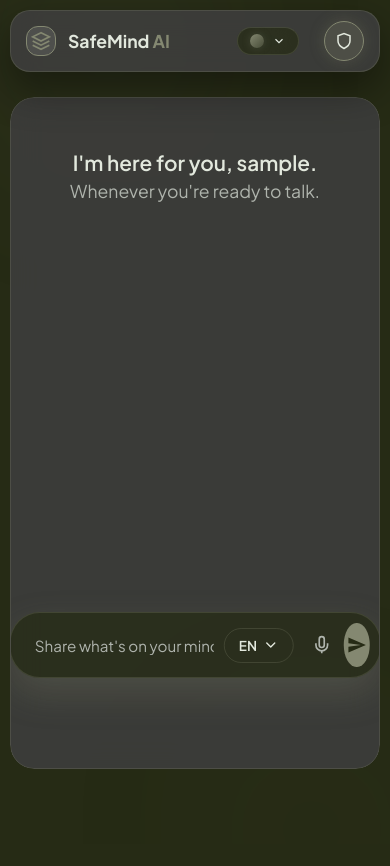
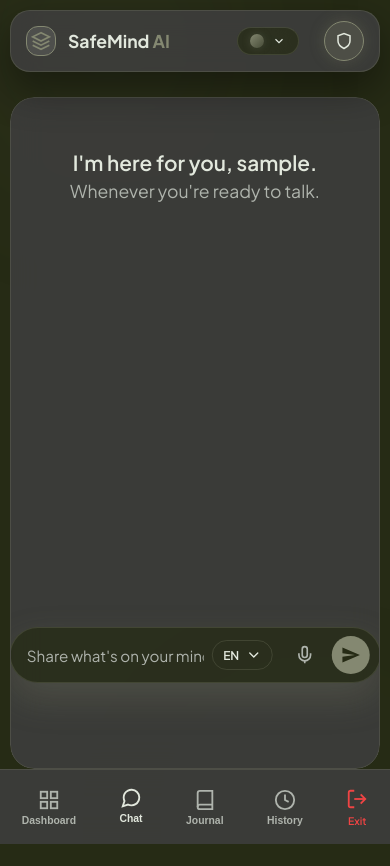
Before and after one commit to shahulhameed-csecore/SafeMind-AI, a Flask app: page /app in a window 390 px wide. Run offline with Flask 3, Linux system fonts and the light colour scheme; the visitor is signed in with stand-in values (Sample User, id 1); data that the repository does not hold is empty; some libraries are stand-ins or nearby versions.

Commit message:
mobile ui

```diff
--- a/static/css/style.css
+++ b/static/css/style.css
@@ -201,6 +201,9 @@ input::placeholder { color: var(--text-muted); }
 /* =========================================
    📱 MODERN MOBILE UI OVERRIDES
 ========================================= */
+/* Hide the mobile nav on desktop */
+.mobile-bottom-nav { display: none; }
+
 @media (max-width: 768px) {
     .right-col, .side-nav-icons, .desktop-avatar, .header-nav, .breathe-sos-btn span { display: none !important; }
     .app-layout { padding: 10px; padding-bottom: 75px; }
@@ -210,13 +213,27 @@ input::placeholder { color: var(--text-muted); }
     .logo-icon { width: 30px; height: 30px; }
     .breathe-sos-btn { padding: 10px; border-radius: 50%; }
     .breathe-sos-btn svg { margin: 0; width: 18px; height: 18px; }
+
     .lungs-container { position: absolute; top: 15%; left: 0; width: 100%; height: auto; z-index: 0; }
     .lungs-title { font-size: 1.3rem; padding: 0 15px; margin-top: 0;}
+
     .side-panel { width: 100vw; left: 0; top: 65px; height: calc(100vh - 140px); border-radius: var(--border-radius-ui); padding: 20px; z-index: 500; }
+
+    /* 🚨 FIXED: Dashboard and Journal Padding so they don't hide under the nav bar */
+    #view-dashboard, #view-journal { padding: 15px; padding-bottom: 110px; }
+    .dash-card, .metric-card { padding: 15px; }
+
     .chat-box { flex-grow: 1; padding: 15px; z-index: 1; margin: 0; overflow-y: auto; padding-bottom: 90px; }
     .msg { max-width: 90%; border-radius: 20px; font-size: 0.9rem; }
-    .input-area { position: fixed; bottom: 90px; left: 50%; transform: translateX(-50%); width: 95vw; background: transparent; padding: 0; z-index: 9999; }
-    .input-wrapper { width: 100%; border-radius: 30px; }
+
+    /* 🚨 FIXED: Input Area and Send Button Cramping */
+    .input-area { position: fixed; bottom: 85px; left: 50%; transform: translateX(-50%); width: 95vw; background: transparent; padding: 0; z-index: 9999; }
+    .input-wrapper { width: 100%; border-radius: 30px; padding: 8px 10px 8px 16px; gap: 8px; align-items: center; }
+    .input-wrapper input { min-width: 0; font-size: 0.95rem; } /* min-width: 0 is the magic flexbox fix */
+    .send-btn, .icon-btn { width: 38px; height: 38px; flex-shrink: 0; }
+    .lang-toggle-btn { padding: 6px 10px; font-size: 0.75rem; flex-shrink: 0; }
+
+    /* 🚨 Show the mobile nav bar */
     .mobile-bottom-nav { display: flex; position: fixed; bottom: 0; left: 0; right: 0; height: 75px; background: var(--surface-panel); backdrop-filter: blur(15px); border-top: 1px solid var(--border-soft); justify-content: space-around; align-items: center; z-index: 1000; padding-bottom: env(safe-area-inset-bottom); transition: 1s ease; }
     .mobile-nav-item { display: flex; flex-direction: column; align-items: center; gap: 4px; color: var(--text-muted); background: transparent; border: none; font-size: 0.65rem; font-weight: 600; cursor: pointer; transition: 0.3s; }
     .mobile-nav-item.active { color: var(--text-main); transform: translateY(-2px); }
--- a/static/js/script.js
+++ b/static/js/script.js
@@ -589,15 +589,6 @@ function stopVoiceVisualizer() {
 /* ==========================================
    🚀 UNIVERSAL SLIDING VIEW NAVIGATION
 ========================================== */
-const journalPrompts = [
-    "What's on your mind today? Write as much or as little as you want...",
-    "What is one thing you are proud of surviving this week?",
-    "What is a small thing that brought you peace today?",
-    "If your current mood were a landscape, what would it look like?",
-    "What is something you wish you could say out loud right now?",
-    "Write down a worry, and then write down one reason it might not be true."
-];
-
 function switchMainView(viewName) {
     const views = ['dashboard', 'chat', 'journal'];
     const targetIndex = views.indexOf(viewName);
@@ -605,29 +596,30 @@ function switchMainView(viewName) {
     views.forEach((v, index) => {
         const panel = document.getElementById('view-' + v);
         const btn = document.getElementById('nav-' + v);
+        const mobileBtn = document.getElementById('nav-mobile-' + v); // Target mobile icons
 
-        if (!panel || !btn) return;
-        panel.classList.remove('active', 'slide-left', 'slide-right');
-        btn.classList.remove('active');
+        if (panel) panel.classList.remove('active', 'slide-left', 'slide-right');
+        if (btn) btn.classList.remove('active');
+        if (mobileBtn) mobileBtn.classList.remove('active');
 
         if (index === targetIndex) {
-            panel.classList.add('active');
-            btn.classList.add('active');
+            if (panel) panel.classList.add('active');
+            if (btn) btn.classList.add('active');
+            if (mobileBtn) mobileBtn.classList.add('active'); // Highlight active mobile icon
         } else if (index < targetIndex) {
-            panel.classList.add('slide-left');
+            if (panel) panel.classList.add('slide-left');
         } else {
-            panel.classList.add('slide-right');
+            if (panel) panel.classList.add('slide-right');
         }
     });
 
-    if (viewName === 'journal') {
-        // Random Daily Prompt
-        const randomPrompt = journalPrompts[Math.floor(Math.random() * journalPrompts.length)];
-        document.getElementById('journal-input').placeholder = randomPrompt;
-        loadJournals();
+    // Automatically load journals or scroll chat
+    if (viewName === 'journal') loadJournals();
+    if (viewName === 'chat') {
+        const chatBox = document.getElementById("chat-box");
+        if (chatBox) setTimeout(() => { chatBox.scrollTop = chatBox.scrollHeight; }, 50);
     }
 }
-
 /* ==========================================
    📋 CLINICAL TOOLS & MODALS
 ========================================== */
--- a/templates/index.html
+++ b/templates/index.html
@@ -293,22 +293,22 @@
             </div>
         </div>
 
-        <nav class="mobile-bottom-nav" id="mobile-nav" style="display: none;">
-            <button class="mobile-nav-item active" id="nav-chat" onclick="closeAllPanels(null); switchMobileTab('chat')">
+        <nav class="mobile-bottom-nav" id="mobile-nav">
+            <button class="mobile-nav-item" id="nav-mobile-dashboard" onclick="closeAllPanels(null); switchMainView('dashboard')">
+                <svg width="22" height="22" viewBox="0 0 24 24" fill="none" stroke="currentColor" stroke-width="2"><rect x="3" y="3" width="7" height="7"></rect><rect x="14" y="3" width="7" height="7"></rect><rect x="14" y="14" width="7" height="7"></rect><rect x="3" y="14" width="7" height="7"></rect></svg>
+                <span>Dashboard</span>
+            </button>
+            <button class="mobile-nav-item active" id="nav-mobile-chat" onclick="closeAllPanels(null); switchMainView('chat')">
                 <svg width="22" height="22" viewBox="0 0 24 24" fill="none" stroke="currentColor" stroke-width="2"><path d="M21 11.5a8.38 8.38 0 0 1-.9 3.8 8.5 8.5 0 0 1-7.6 4.7 8.38 8.38 0 0 1-3.8-.9L3 21l1.9-5.7a8.38 8.38 0 0 1-.9-3.8 8.5 8.5 0 0 1 4.7-7.6 8.38 8.38 0 0 1 3.8-.9h.5a8.48 8.48 0 0 1 8 8v.5z"></path></svg>
                 <span>Chat</span>
             </button>
-            <button class="mobile-nav-item" id="nav-history" onclick="togglePanel('panel-history', this); switchMobileTab('history')">
+            <button class="mobile-nav-item" id="nav-mobile-journal" onclick="closeAllPanels(null); switchMainView('journal')">
+                <svg width="22" height="22" viewBox="0 0 24 24" fill="none" stroke="currentColor" stroke-width="2"><path d="M4 19.5A2.5 2.5 0 0 1 6.5 17H20"></path><path d="M6.5 2H20v20H6.5A2.5 2.5 0 0 1 4 19.5v-15A2.5 2.5 0 0 1 6.5 2z"></path></svg>
+                <span>Journal</span>
+            </button>
+            <button class="mobile-nav-item" id="nav-mobile-history" onclick="togglePanel('panel-history', this);">
                 <svg width="22" height="22" viewBox="0 0 24 24" fill="none" stroke="currentColor" stroke-width="2"><circle cx="12" cy="12" r="10"></circle><polyline points="12 6 12 12 16 14"></polyline></svg>
                 <span>History</span>
-            </button>
-            <button class="mobile-nav-item" id="nav-tools" onclick="togglePanel('panel-analytics', this); switchMobileTab('tools')">
-                <svg width="22" height="22" viewBox="0 0 24 24" fill="none" stroke="currentColor" stroke-width="2"><line x1="18" y1="20" x2="18" y2="10"></line><line x1="12" y1="20" x2="12" y2="4"></line><line x1="6" y1="20" x2="6" y2="14"></line></svg>
-                <span>Mood</span>
-            </button>
-            <button class="mobile-nav-item" id="nav-radar" onclick="togglePanel('panel-radar', this); switchMobileTab('radar')">
-                <svg width="22" height="22" viewBox="0 0 24 24" fill="none" stroke="currentColor" stroke-width="2"><circle cx="12" cy="12" r="10"></circle><circle cx="12" cy="12" r="6"></circle><circle cx="12" cy="12" r="2"></circle></svg>
-                <span>Radar</span>
             </button>
             <a href="{{ url_for('logout') }}" class="mobile-nav-item" style="color: var(--danger); text-decoration: none;">
                 <svg width="22" height="22" viewBox="0 0 24 24" fill="none" stroke="currentColor" stroke-width="2"><path d="M9 21H5a2 2 0 0 1-2-2V5a2 2 0 0 1 2-2h4"></path><polyline points="16 17 21 12 16 7"></polyline><line x1="21" y1="12" x2="9" y2="12"></line></svg>
```
